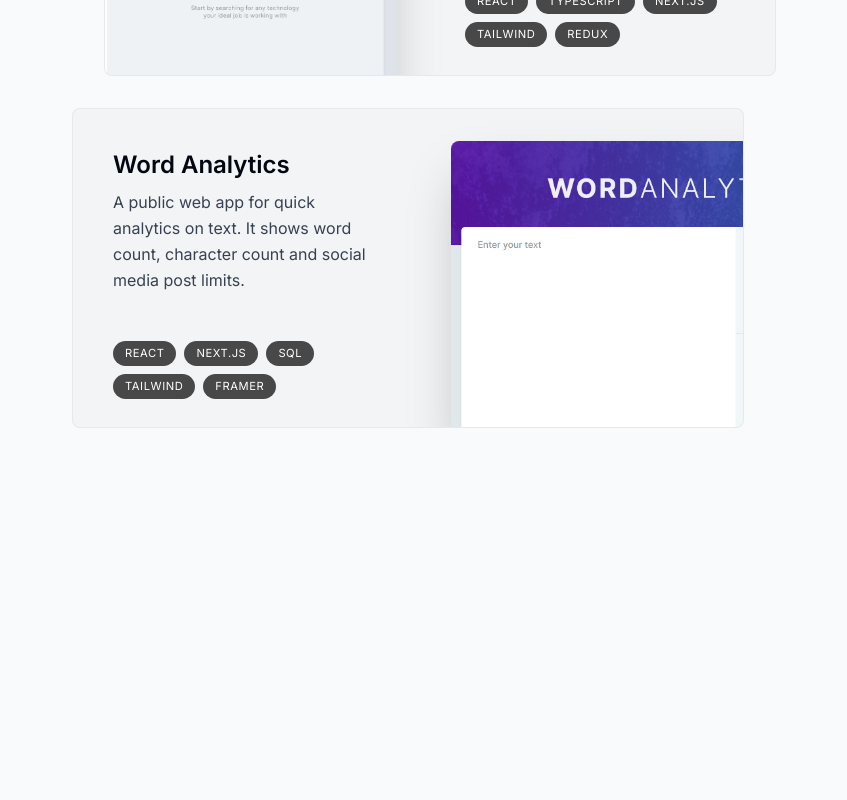
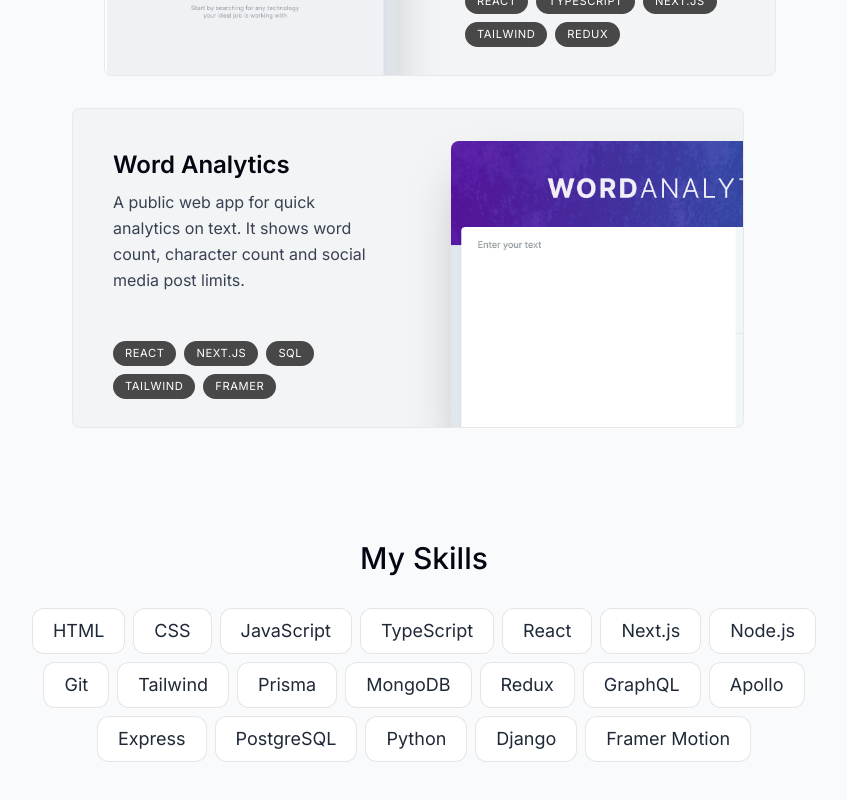
Before and after one commit to okdezines/Portfolio-website, a Next.js app: page / in a window 1280 px wide. Shown: the part 1980-2780 px from the top of the page, without its empty margins (216-1063 px from the left). Built offline with nearby package versions, Linux system fonts and the light colour scheme.

Commit message:
added skills component with hooks for scrolling shaddow

```diff
--- a/app/page.tsx
+++ b/app/page.tsx
@@ -2,6 +2,7 @@ import About from "@/components/about";
 import Intro from "@/components/Intro";
 import Projects from "@/components/Projects";
 import SectionDivider from "@/components/section-divider";
+import Skills from "@/components/skills";
 
 export default function Home() {
   return (
@@ -10,6 +11,7 @@ export default function Home() {
       <SectionDivider />
       <About />
       <Projects />
+      <Skills />
     </main>
   );
 }
--- a/components/Projects.tsx
+++ b/components/Projects.tsx
@@ -11,7 +11,7 @@ export default function Projects() {
 
 
 	return (
-		<section id="projects" className="scroll-mt-28" ref={ref}>
+		<section id="projects" className="scroll-mt-28 mb-28" ref={ref}>
 			<SectionHeading>My Projects</SectionHeading>
 			<div>
 				{projectsData.map((project, index) => (
--- a/components/header.tsx
+++ b/components/header.tsx
@@ -19,7 +19,7 @@ export default function Header() {
         initial={{ y: -100, x: "-50%", opacity: 0 }}
         animate={{ y: 0, x: "-50%", opacity: 1 }}
       ></motion.div>
-      <nav className="flex fixed top-[0.15] left-1/2 h-12 -translate-x-1/2 py-2 sm:top-[1.7rem] sm:h-[initial] sm:py-3">
+      <nav className="flex fixed top-[0.15] left-1/2 h-12 -translate-x-1/2 py-2 sm:top-[1.7rem] sm:h-[initial] sm:py-0">
         <ul
           className="flex w-[22rem] flex-wrap items-center justify-center gap-y-1 text-[0.9rem] font-medium
            text-gray-500 sm:w-[initial] sm:flex-nowrap sm:gap-5"
@@ -33,7 +33,7 @@ export default function Header() {
             >
               <Link
                 className={clsx(
-                  "flex w-full items-center justify-center px-3  hover:text-gray-950 transition dark:text-gray-500 dark:hover:text-gray-300",
+                  "flex w-full items-center justify-center p-3  hover:text-gray-950 transition dark:text-gray-500 dark:hover:text-gray-300",
                   {
                     "text-gray-95": activeSection === link.name,
                   }
--- /dev/null
+++ b/components/skills.tsx
@@ -0,0 +1,24 @@
+"use client"
+
+import React from 'react'
+import SectionHeading from './section-heading'
+import { skillsData } from "@/lib/data"
+import { useSectionInVew } from '@/lib/hooks'
+
+export default function Skills() {
+    const { ref } = useSectionInVew("Skills")
+
+    return (
+        <section ref={ref} className=" mb-28 max-w-[53rem] scroll=mt-28 text-center sm:mb-40">
+            <SectionHeading>My skills</SectionHeading>
+
+            <ul className="flex flex-wrap justify-center gap-2 text-lg text-gray-800">
+                {skillsData.map((skill, index) => (
+                    <li key={index} className="bg-white border border-black/[0.1] rounded-xl px-5 py-2">
+                        {skill}
+                    </li>
+                ))}
+            </ul>
+        </section>
+    )
+}
```
